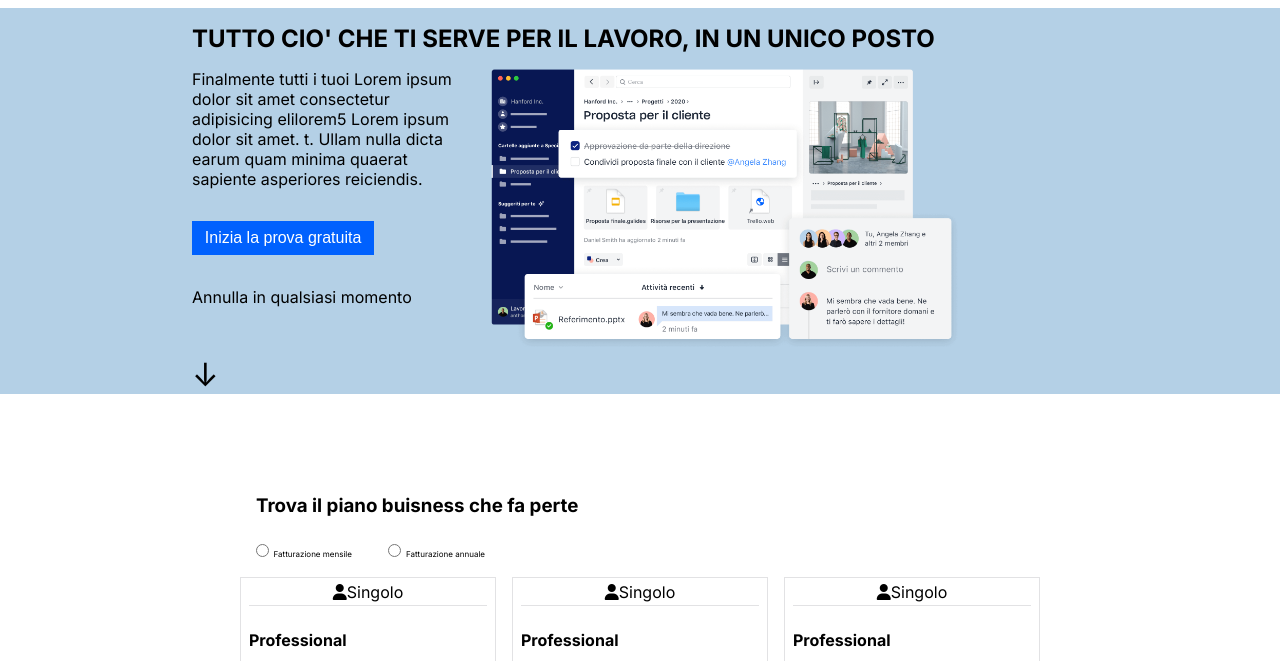
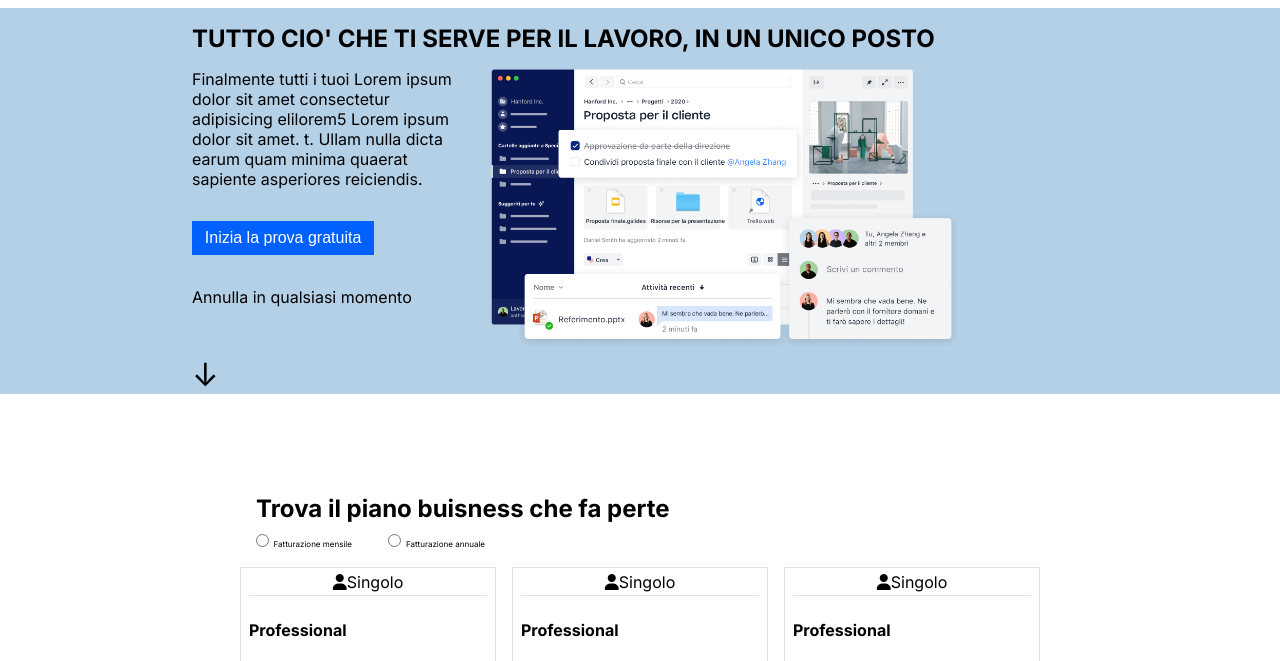
Before and after one commit to stefanobellomo/htmlcss-dropbox, a plain HTML site: page index.html in a window 1280 px wide. Shown: the part 112-773 px from the top of the page. Drawn offline with Linux system fonts and the light colour scheme.

Commit message:
add pt-ar class in buisness class

```diff
--- a/index.html
+++ b/index.html
@@ -63,7 +63,7 @@
 
             <section class="buisness container-pr">
                 <div class="all">
-                    <h3>Trova il piano buisness che fa perte</h3>
+                    <h2 class="pt-ar">Trova il piano buisness che fa perte</h2>
                     <input class="radio" type="radio">
                     <p>Fatturazione mensile</p>
                     <input class="radio ft-50" type="radio">
```
